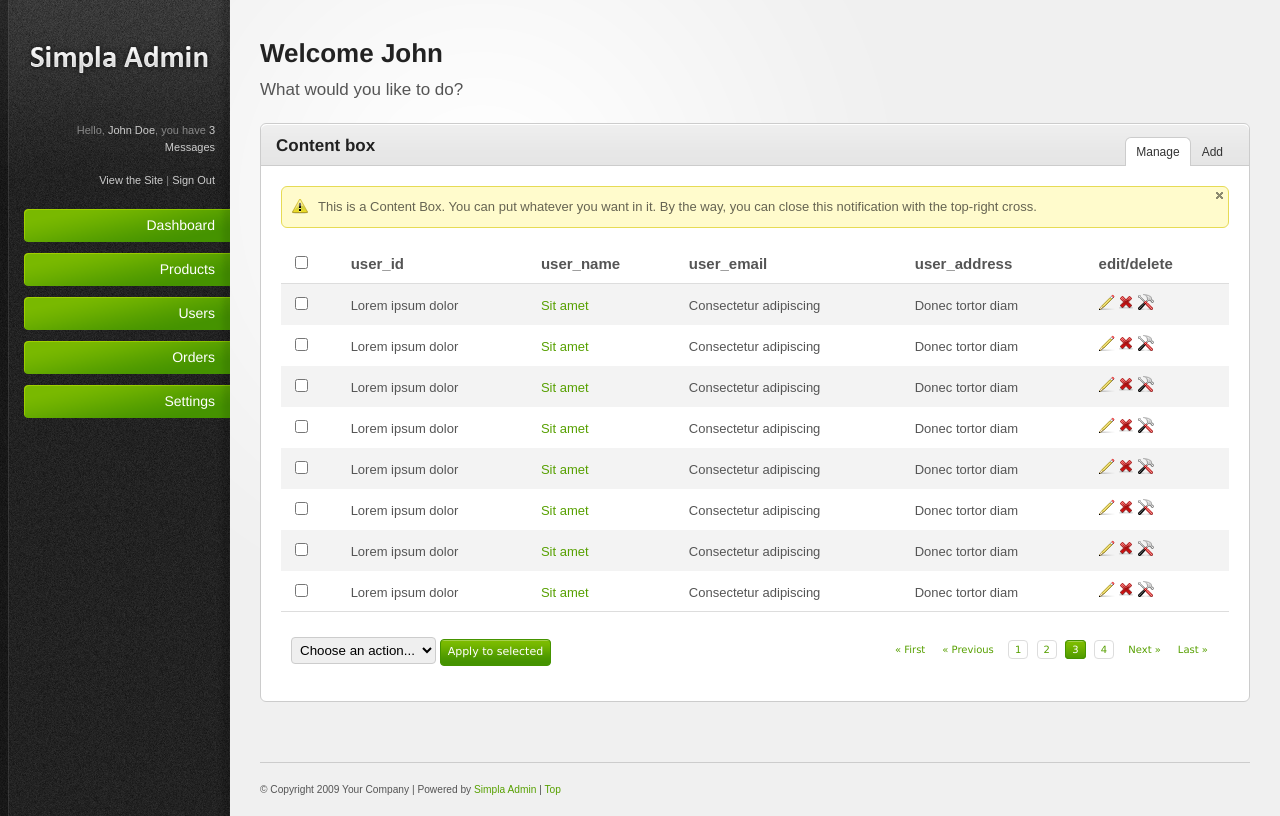
After one commit to Arpitdadhich/admin, a PHP site: page /contact.php in a window 1280 px wide. The commit adds this page. Run offline with PHP 8.4, Linux system fonts and the light colour scheme.

Commit message:
added more changes

```diff
--- /dev/null
+++ b/contact.php
@@ -0,0 +1,302 @@
+<?php include('header.php'); ?>
+   <?php include('sidebar.php'); ?>
+
+            <div id="main-content"> <!-- Main Content Section with everything -->
+
+                <noscript> <!-- Show a notification if the user has disabled javascript -->
+                    <div class="notification error png_bg">
+                        <div>
+                            Javascript is disabled or is not supported by your browser. Please <a href="http://browsehappy.com/" title="Upgrade to a better browser">upgrade</a> your browser or <a href="http://www.google.com/support/bin/answer.py?answer=23852" title="Enable Javascript in your browser">enable</a> Javascript to navigate the interface properly.
+                        </div>
+                    </div>
+                </noscript>
+
+                <!-- Page Head -->
+                <h2>Welcome John</h2>
+                <p id="page-intro">What would you like to do?</p>
+
+                <div class="clear"></div> <!-- End .clear -->
+
+                <div class="content-box"><!-- Start Content Box -->
+
+                    <div class="content-box-header">
+
+                        <h3>Content box</h3>
+
+                        <ul class="content-box-tabs">
+                            <li><a href="#tab1" class="default-tab">Manage</a></li> <!-- href must be unique and match the id of target div -->
+                            <li><a href="#tab2">Add</a></li>
+                        </ul>
+
+                        <div class="clear"></div>
+
+                    </div> <!-- End .content-box-header -->
+
+                    <div class="content-box-content">
+
+                    <div class="tab-content default-tab" id="tab1"> <!-- This is the target div. id must match the href of this div's tab -->
+
+                            <div class="notification attention png_bg">
+                                <a href="#" class="close"><img src="resources/images/icons/cross_grey_small.png" title="Close this notification" alt="close" /></a>
+                                <div>
+                                    This is a Content Box. You can put whatever you want in it. By the way, you can close this notification with the top-right cross.
+                                </div>
+                            </div>
+
+                            <table>
+
+                                <thead>
+                                    <tr>
+                                    <th><input class="check-all" type="checkbox" /></th>
+                                    <th>user_id</th>
+                                    <th>user_name</th>
+                                    <th>user_email</th>
+                                    <th>user_address</th>
+                                    <th>edit/delete</th>
+                                    </tr>
+
+                                </thead>
+
+                                <tfoot>
+                                    <tr>
+                                        <td colspan="6">
+                                            <div class="bulk-actions align-left">
+                                                <select name="dropdown">
+                                                    <option value="option1">Choose an action...</option>
+                                                    <option value="option2">Edit</option>
+                                                    <option value="option3">Delete</option>
+                                                </select>
+                                                <a class="button" href="#">Apply to selected</a>
+                                            </div>
+
+                                            <div class="pagination">
+                                                <a href="#" title="First Page">&laquo; First</a><a href="#" title="Previous Page">&laquo; Previous</a>
+                                                <a href="#" class="number" title="1">1</a>
+                                                <a href="#" class="number" title="2">2</a>
+                                                <a href="#" class="number current" title="3">3</a>
+                                                <a href="#" class="number" title="4">4</a>
+                                                <a href="#" title="Next Page">Next &raquo;</a><a href="#" title="Last Page">Last &raquo;</a>
+                                            </div> <!-- End .pagination -->
+                                            <div class="clear"></div>
+                                        </td>
+                                    </tr>
+                                </tfoot>
+
+                                <tbody>
+                                    <tr>
+                                        <td><input type="checkbox" /></td>
+                                        <td>Lorem ipsum dolor</td>
+                                        <td><a href="#" title="title">Sit amet</a></td>
+                                        <td>Consectetur adipiscing</td>
+                                        <td>Donec tortor diam</td>
+                                        <td>
+                                            <!-- Icons -->
+                                            <a href="#" title="Edit"><img src="resources/images/icons/pencil.png" alt="Edit" /></a>
+                                            <a href="#" title="Delete"><img src="resources/images/icons/cross.png" alt="Delete" /></a>
+                                            <a href="#" title="Edit Meta"><img src="resources/images/icons/hammer_screwdriver.png" alt="Edit Meta" /></a>
+                                        </td>
+                                    </tr>
+
+                                    <tr>
+                                        <td><input type="checkbox" /></td>
+                                        <td>Lorem ipsum dolor</td>
+                                        <td><a href="#" title="title">Sit amet</a></td>
+                                        <td>Consectetur adipiscing</td>
+                                        <td>Donec tortor diam</td>
+                                        <td>
+                                            <!-- Icons -->
+                                            <a href="#" title="Edit"><img src="resources/images/icons/pencil.png" alt="Edit" /></a>
+                                            <a href="#" title="Delete"><img src="resources/images/icons/cross.png" alt="Delete" /></a>
+                                            <a href="#" title="Edit Meta"><img src="resources/images/icons/hammer_screwdriver.png" alt="Edit Meta" /></a>
+                                        </td>
+                                    </tr>
+
+                                    <tr>
+                                        <td><input type="checkbox" /></td>
+                                        <td>Lorem ipsum dolor</td>
+                                        <td><a href="#" title="title">Sit amet</a></td>
+                                        <td>Consectetur adipiscing</td>
+                                        <td>Donec tortor diam</td>
+                                        <td>
+                                            <!-- Icons -->
+                                            <a href="#" title="Edit"><img src="resources/images/icons/pencil.png" alt="Edit" /></a>
+                                            <a href="#" title="Delete"><img src="resources/images/icons/cross.png" alt="Delete" /></a>
+                                            <a href="#" title="Edit Meta"><img src="resources/images/icons/hammer_screwdriver.png" alt="Edit Meta" /></a>
+                                        </td>
+                                    </tr>
+
+                                    <tr>
+                                        <td><input type="checkbox" /></td>
+                                        <td>Lorem ipsum dolor</td>
+                                        <td><a href="#" title="title">Sit amet</a></td>
+                                        <td>Consectetur adipiscing</td>
+                                        <td>Donec tortor diam</td>
+                                        <td>
+                                            <!-- Icons -->
+                                            <a href="#" title="Edit"><img src="resources/images/icons/pencil.png" alt="Edit" /></a>
+                                            <a href="#" title="Delete"><img src="resources/images/icons/cross.png" alt="Delete" /></a>
+                                            <a href="#" title="Edit Meta"><img src="resources/images/icons/hammer_screwdriver.png" alt="Edit Meta" /></a>
+                                        </td>
+                                    </tr>
+
+                                    <tr>
+                                        <td><input type="checkbox" /></td>
+                                        <td>Lorem ipsum dolor</td>
+                                        <td><a href="#" title="title">Sit amet</a></td>
+                                        <td>Consectetur adipiscing</td>
+                                        <td>Donec tortor diam</td>
+                                        <td>
+                                            <!-- Icons -->
+                                            <a href="#" title="Edit"><img src="resources/images/icons/pencil.png" alt="Edit" /></a>
+                                            <a href="#" title="Delete"><img src="resources/images/icons/cross.png" alt="Delete" /></a>
+                                            <a href="#" title="Edit Meta"><img src="resources/images/icons/hammer_screwdriver.png" alt="Edit Meta" /></a>
+                                        </td>
+                                    </tr>
+
+                                    <tr>
+                                        <td><input type="checkbox" /></td>
+                                        <td>Lorem ipsum dolor</td>
+                                        <td><a href="#" title="title">Sit amet</a></td>
+                                        <td>Consectetur adipiscing</td>
+                                        <td>Donec tortor diam</td>
+                                        <td>
+                                            <!-- Icons -->
+                                            <a href="#" title="Edit"><img src="resources/images/icons/pencil.png" alt="Edit" /></a>
+                                            <a href="#" title="Delete"><img src="resources/images/icons/cross.png" alt="Delete" /></a>
+                                            <a href="#" title="Edit Meta"><img src="resources/images/icons/hammer_screwdriver.png" alt="Edit Meta" /></a>
+                                        </td>
+                                    </tr>
+
+                                    <tr>
+                                        <td><input type="checkbox" /></td>
+                                        <td>Lorem ipsum dolor</td>
+                                        <td><a href="#" title="title">Sit amet</a></td>
+                                        <td>Consectetur adipiscing</td>
+                                        <td>Donec tortor diam</td>
+                                        <td>
+                                            <!-- Icons -->
+                                            <a href="#" title="Edit"><img src="resources/images/icons/pencil.png" alt="Edit" /></a>
+                                            <a href="#" title="Delete"><img src="resources/images/icons/cross.png" alt="Delete" /></a>
+                                            <a href="#" title="Edit Meta"><img src="resources/images/icons/hammer_screwdriver.png" alt="Edit Meta" /></a>
+                                        </td>
+                                    </tr>
+
+                                    <tr>
+                                        <td><input type="checkbox" /></td>
+                                        <td>Lorem ipsum dolor</td>
+                                        <td><a href="#" title="title">Sit amet</a></td>
+                                        <td>Consectetur adipiscing</td>
+                                        <td>Donec tortor diam</td>
+                                        <td>
+                                            <!-- Icons -->
+                                            <a href="#" title="Edit"><img src="resources/images/icons/pencil.png" alt="Edit" /></a>
+                                            <a href="#" title="Delete"><img src="resources/images/icons/cross.png" alt="Delete" /></a>
+                                            <a href="#" title="Edit Meta"><img src="resources/images/icons/hammer_screwdriver.png" alt="Edit Meta" /></a>
+                                        </td>
+                                    </tr>
+                                </tbody>
+
+                            </table>
+
+                        </div> <!-- End #tab1 -->
+
+                        <div class="tab-content" id="tab2">
+
+                            <form action="#" method="post">
+
+                                <fieldset> <!-- Set class to "column-left" or "column-right" on fieldsets to divide the form into columns -->
+
+                                    <p>
+                                        <label>Small form input</label>
+                                            <input class="text-input small-input" type="text" id="small-input" name="small-input" /> <span class="input-notification success png_bg">Successful message</span> <!-- Classes for input-notification: success, error, information, attention -->
+                                            <br /><small>A small description of the field</small>
+                                    </p>
+
+                                    <p>
+                                        <label>Medium form input</label>
+                                        <input class="text-input medium-input datepicker" type="text" id="medium-input" name="medium-input" /> <span class="input-notification error png_bg">Error message</span>
+                                    </p>
+
+                                    <p>
+                                        <label>Large form input</label>
+                                        <input class="text-input large-input" type="text" id="large-input" name="large-input" />
+                                    </p>
+
+                                    <p>
+                                        <label>Checkboxes</label>
+                                        <input type="checkbox" name="checkbox1" /> This is a checkbox <input type="checkbox" name="checkbox2" /> And this is another checkbox
+                                    </p>
+
+                                    <p>
+                                        <label>Radio buttons</label>
+                                        <input type="radio" name="radio1" /> This is a radio button<br />
+                                        <input type="radio" name="radio2" /> This is another radio button
+                                    </p>
+
+                                    <p>
+                                        <label>This is a drop down list</label>
+                                        <select name="dropdown" class="small-input">
+                                            <option value="option1">Option 1</option>
+                                            <option value="option2">Option 2</option>
+                                            <option value="option3">Option 3</option>
+                                            <option value="option4">Option 4</option>
+                                        </select>
+                                    </p>
+
+                                    <p>
+                                        <label>Textarea with WYSIWYG</label>
+                                        <textarea class="text-input textarea wysiwyg" id="textarea" name="textfield" cols="79" rows="15"></textarea>
+                                    </p>
+
+                                    <p>
+                                        <input class="button" type="submit" value="Submit" />
+                                    </p>
+
+                                </fieldset>
+
+                                <div class="clear"></div><!-- End .clear -->
+
+                            </form>
+
+                        </div> <!-- End #tab2 -->
+
+                    </div> <!-- End .content-box-content -->
+
+                </div> <!-- End .content-box -->
+
+                <div class="clear"></div>
+
+
+                <!-- Start Notifications -->
+                  <!--
+                <div class="notification attention png_bg">
+                    <a href="#" class="close"><img src="resources/images/icons/cross_grey_small.png" title="Close this notification" alt="close" /></a>
+                    <div>
+                        Attention notification. Lorem ipsum dolor sit amet, consectetur adipiscing elit. Proin vulputate, sapien quis fermentum luctus, libero.
+                    </div>
+                </div>
+
+                <div class="notification information png_bg">
+                    <a href="#" class="close"><img src="resources/images/icons/cross_grey_small.png" title="Close this notification" alt="close" /></a>
+                    <div>
+                        Information notification. Lorem ipsum dolor sit amet, consectetur adipiscing elit. Proin vulputate, sapien quis fermentum luctus, libero.
+                    </div>
+                </div>
+
+                <div class="notification success png_bg">
+                    <a href="#" class="close"><img src="resources/images/icons/cross_grey_small.png" title="Close this notification" alt="close" /></a>
+                    <div>
+                        Success notification. Lorem ipsum dolor sit amet, consectetur adipiscing elit. Proin vulputate, sapien quis fermentum luctus, libero.
+                    </div>
+                </div>
+
+                <div class="notification error png_bg">
+                    <a href="#" class="close"><img src="resources/images/icons/cross_grey_small.png" title="Close this notification" alt="close" /></a>
+                    <div>
+                        Error notification. Lorem ipsum dolor sit amet, consectetur adipiscing elit. Proin vulputate, sapien quis fermentum luctus, libero.
+                    </div>
+                </div>-->
+
+                <!-- End Notifications -->
+
+                <?php include('footer.php'); ?>
--- a/sidebar.php
+++ b/sidebar.php
@@ -3,7 +3,7 @@
     <?php
         $filename = basename($_SERVER['REQUEST_URI']);
 
-         $productmenu = array('products.php'.'categories.php'.'tags.php');
+         $productmenu = array('products.php','categories.php','tags.php');
     ?>
 
          <h1 id="sidebar-title"><a href="#">Simpla Admin</a></h1>
@@ -27,26 +27,26 @@
                 </li>
 
                 <li>
-                    <a href="#" class="nav-top-item<?php if(in_array($filename, $productmenu) ): ?>current<?php endif;  ?>"> <!-- Add the class "current" to current menu item -->
+                    <a href="#" class="nav-top-item <?php if(in_array($filename,$productmenu)):?>current<?php endif;?>"> <!-- Add the class "current" to current menu item -->
                     Products
                     </a>
                     <ul>
-                        <li><a  <?php if ($filename== 'products.php' ) : ?>class="current"<?php endif;?> href="products.php">Manage Product</a></li> <!-- Add class "current" to sub menu items also -->
-                        <li><a  <?php if ($filename== 'categories.php' ) : ?>class="current"<?php endif;?> href="categories.php">Manage Categories</a></li>
-                        <li><a  <?php if ($filename== 'tags.php' ) : ?>class="current"<?php endif;?> href="tags.php">Manage Tags</a></li>
+                    <li><a  <?php if($filename =='products.php'): ?>class="current"<?php endif; ?> href="products.php">Manage Product</a></li> <!-- Add class "current" to sub menu items also -->
+                    <li><a  <?php if($filename =='categories.php'): ?>class="current"<?php endif; ?> href="categories.php">Manage Categories</a></li>
+                    <li><a  <?php if($filename =='tags.php'): ?>class="current"<?php endif; ?>  href="tags.php">Manage Tags</a></li>
                     </ul>
                 </li>
 
                 <li>
-                    <a href="#" class="nav-top-item<?php if(in_array($filename, $productmenu) ):?>current<?php endif;?>">
+                    <a href="#" class="nav-top-item">
                         Users
                     </a>
                     <ul>
-                        <li><a <?php if ($filename== 'users.php' ) : ?>class="current"<?php endif;?> href="users.php">Manage User</a></li>
+                        <li><a href="users.php">Manage User</a></li>
                     </ul>
                 </li>
                 <li>
-                    <a href="#" class="nav-top-item<?php if(in_array($filename, $productmenu) ):?>current<?php endif;?>">
+                    <a href="#" class="nav-top-item">
                         Orders
                     </a>
                     <ul>
@@ -55,7 +55,7 @@
                 </li>
 
                 <li>
-                    <a href="#" class="nav-top-item<?php if(in_array($filename, $productmenu) ):?>current<?php endif;?>">
+                    <a href="#" class="nav-top-item">
                         Settings
                     </a>
                     <ul>
```
Also changed, not shown: 1 other file.
